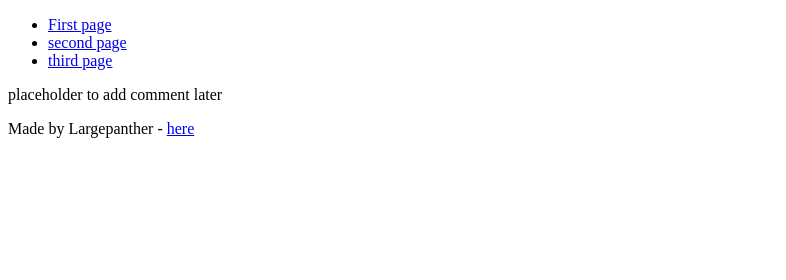
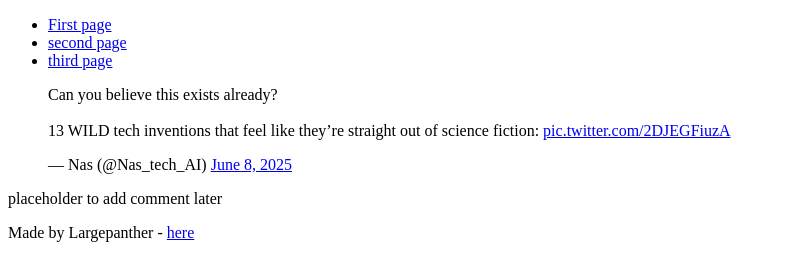
Before and after one commit to Largepanther/My_First_Portfolio, a plain HTML site: page html_basic/tweets.html in a window 1280 px wide. Shown: the whole page, without its empty margins (0-786 px from the left). Drawn offline with Linux system fonts and the light colour scheme.

Commit message:
modified the tweet file

```diff
--- a/html_basic/tweets.html
+++ b/html_basic/tweets.html
@@ -18,6 +18,7 @@
         <main>
         <article>
             <a href="https://x.com/creepydotorg/status/1931056097433096508?t=YFkQ0g1Ydj5-VjpvNToLTA&s=08"></a>
+            <blockquote class="twitter-tweet"><p lang="en" dir="ltr">Can you believe this exists already?<br><br>13 WILD tech inventions that feel like they’re straight out of science fiction: <a href="https://t.co/2DJEGFiuzA">pic.twitter.com/2DJEGFiuzA</a></p>&mdash; Nas (@Nas_tech_AI) <a href="https://twitter.com/Nas_tech_AI/status/1931733744370540767?ref_src=twsrc%5Etfw">June 8, 2025</a></blockquote> <script async src="https://platform.twitter.com/widgets.js" charset="utf-8"></script>
             </article>
             <aside>
                 <p>placeholder to add comment later</p>
```
